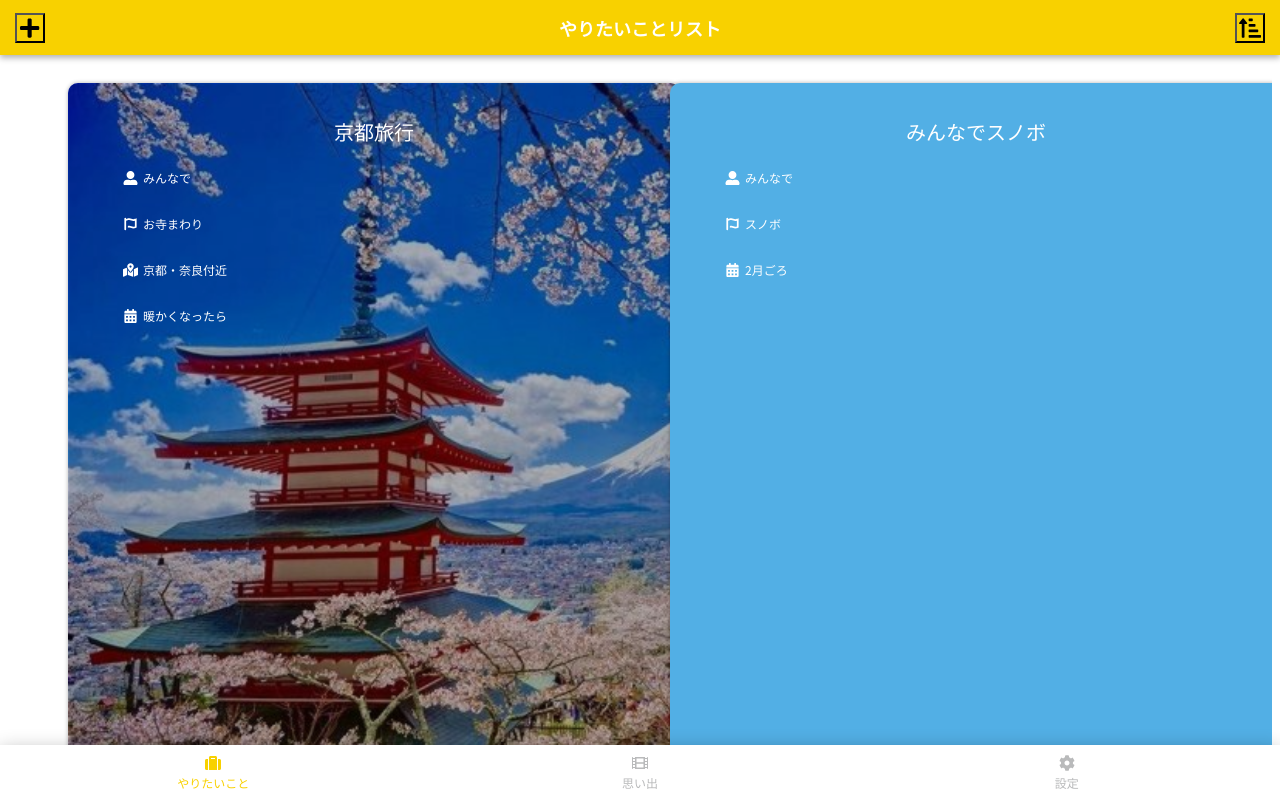
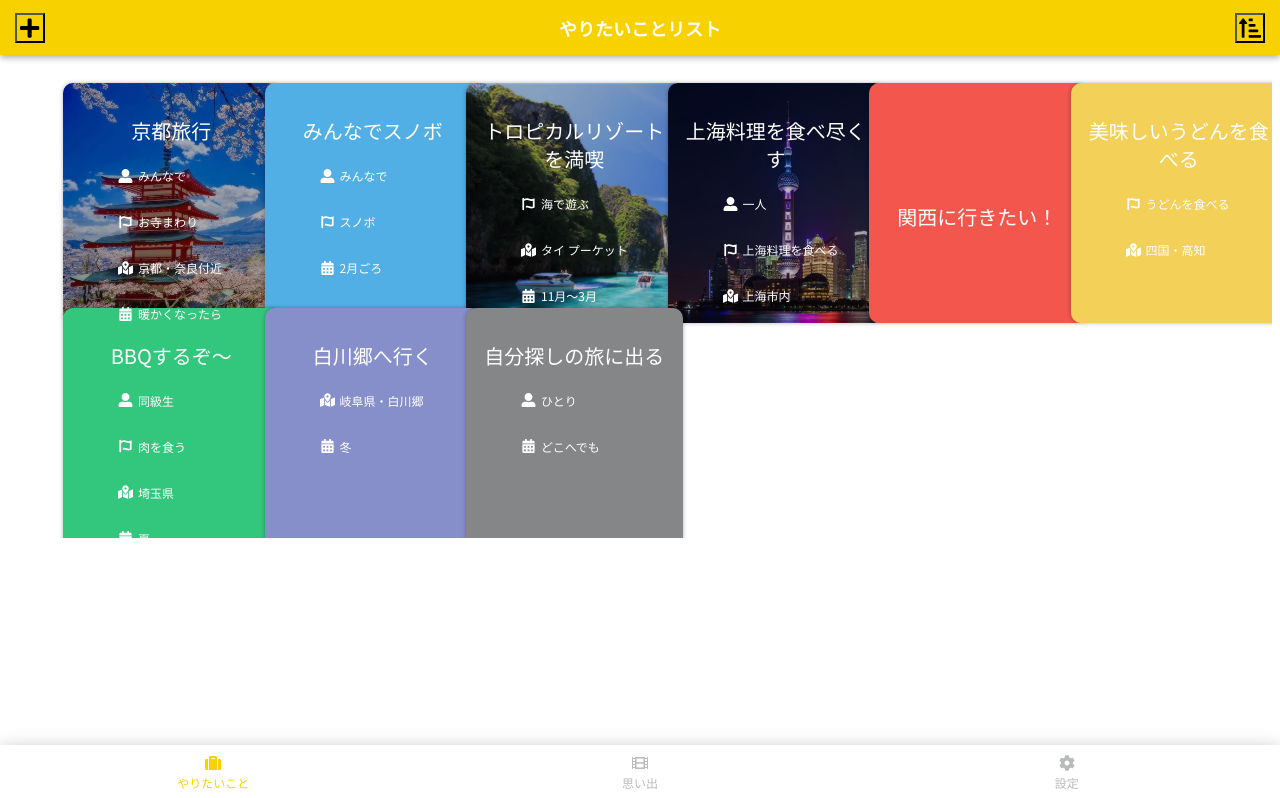
Before and after one commit to 1day-release/reminis, a Vue app in the folder reminis/: page / in a window 1280 px wide. Shown: the top 798 px of the page. Built offline with nearby package versions, Linux system fonts and the light colour scheme.

Commit message:
やりたいことリストの調整

```diff
--- a/reminis/src/components/common/Piece.vue
+++ b/reminis/src/components/common/Piece.vue
@@ -106,11 +106,12 @@
       dt {
         margin-bottom: 5px;
         text-align: center;
-        line-height: 1.5;
+        line-height: 1.4;
         font-size: 2.0rem;
 
         &:only-child {
           display: flex;
+          justify-content: center;
           align-items: center;
           height: 100%;
           padding-bottom: 10px;
--- a/reminis/src/views/Home.vue
+++ b/reminis/src/views/Home.vue
@@ -5,7 +5,6 @@
       :page-class = "pageClass"
     />
     <Main>
-      <div class="wrap">
       <ul class="list">
         <li
           v-for="(AAA, index) in dummy"
@@ -23,7 +22,6 @@
           />
         </li>
       </ul>
-      </div>
     </Main>
     <Footer
       :page-class = "pageClass"
@@ -152,11 +150,11 @@
   .list {
     list-style-type: none;
     display: grid;
-    grid-template-columns: repeat(2, 1fr);
+    grid-template-columns: repeat(auto-fit, minmax(160px, 1fr));
     grid-auto-flow: row;
-    grid-column-gap: 20px;
-    grid-row-gap:    20px;
-    margin: 20px 0;
+    grid-column-gap: 15px;
+    grid-row-gap:    15px;
+    margin: 20px 15px;
 
     >li {
       position: relative;
```
Lines whose indentation alone changed are shown as unchanged.
